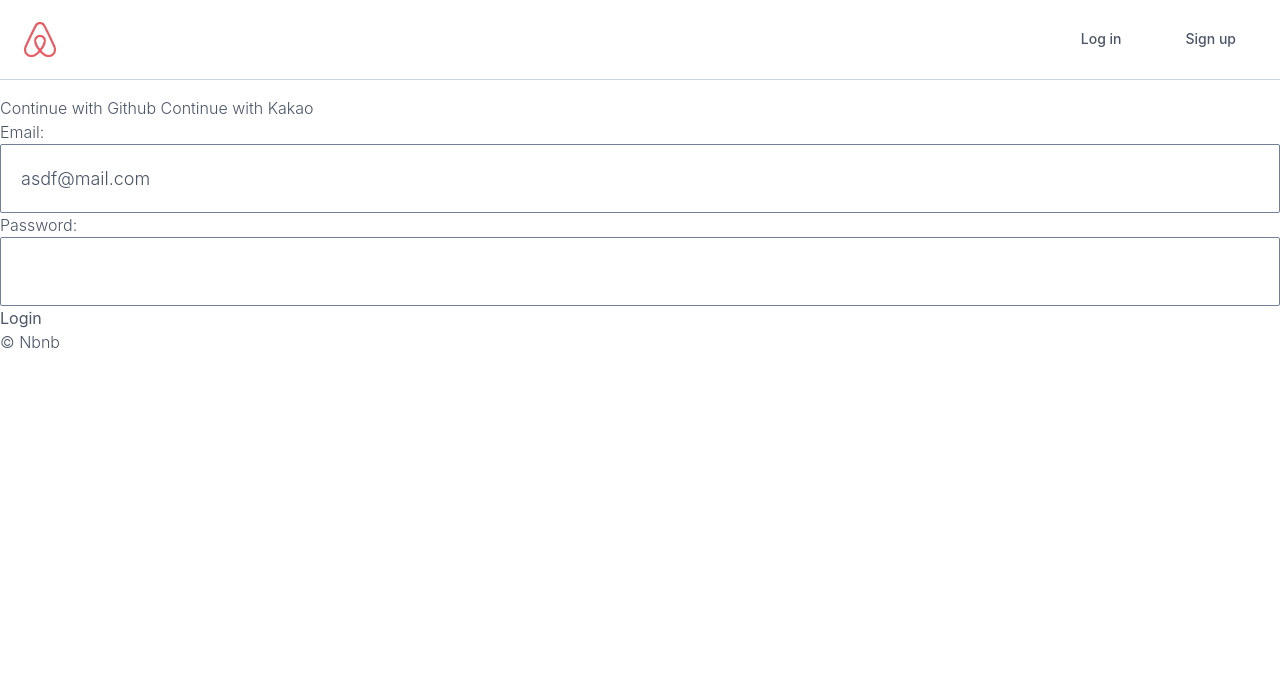
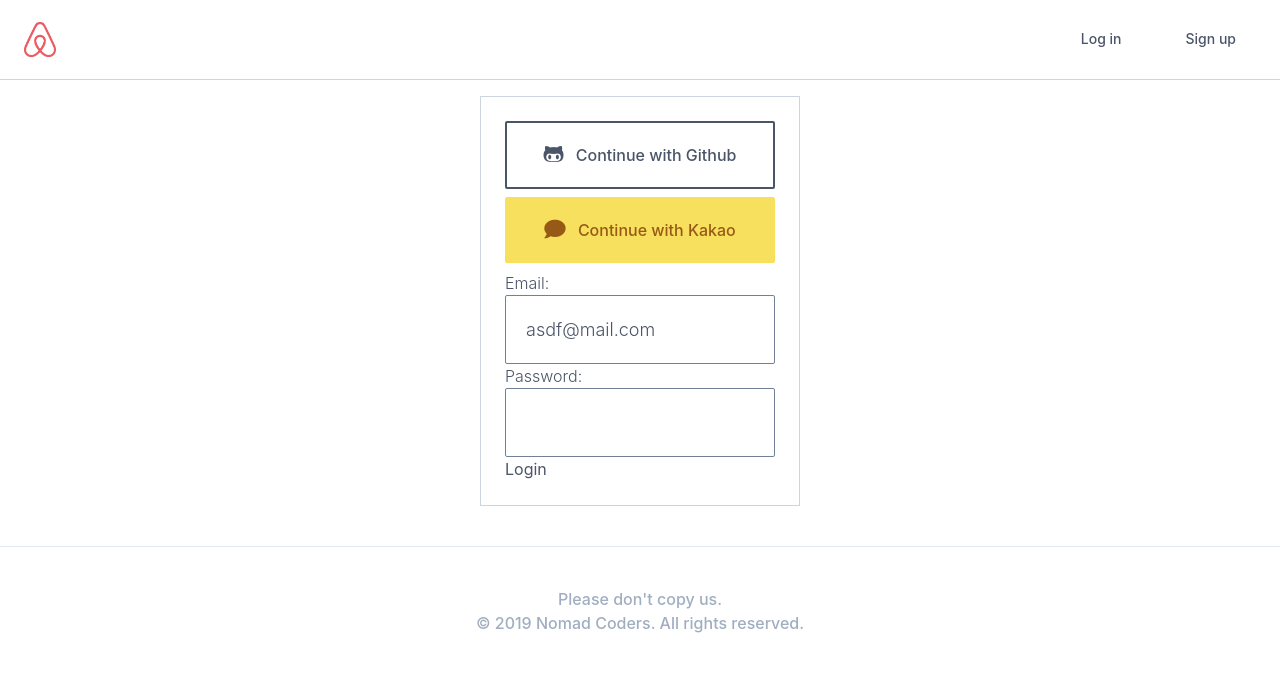
Before and after one commit to agnespark/airbnb-clone, a Django app: page /users/login in a window 1280 px wide. Shown: the top 674 px of the page. Run offline with Django 3.2, Linux system fonts and the light colour scheme; parts of the project's set-up code (start-up, migrations or seed data) failed here and were passed over; some libraries are stand-ins or nearby versions.

Commit message:
#20.8 Footer, Social Login

```diff
--- a/templates/partials/footer.html
+++ b/templates/partials/footer.html
@@ -1,3 +1,6 @@
-<footer>
-    &copy; Nbnb
+<footer class="container mx-auto text-center py-10 border-t font-medium text-gray-500 flex flex-col">
+    <span>
+        Please don't copy us.
+    </span>
+    <span>&copy; 2019 Nomad Coders. All rights reserved.</span>
 </footer>
--- a/templates/partials/room_card.html
+++ b/templates/partials/room_card.html
@@ -1,4 +1,5 @@
 <div class="w-1/4 mb-10 px-2 overflow-hidden">
+    <a href="{% url 'rooms:detail' room.pk %}">
         <div class="w-full h-64 bg-cover bg-center rounded-lg mb-2" style="background-image: url({{room.first_photo}});"></div>
         <div class="flex justify-between mb-2 truncate">
             <div class="w-4/5 overflow-hidden flex">
@@ -12,4 +13,5 @@
             </span>
         </div>
         <span class="text-black w-11/12 block truncate">{{room.name}}</span>
+    </a>
 </div>
--- a/templates/partials/social_login.html
+++ b/templates/partials/social_login.html
@@ -1,8 +1,8 @@
-<div>
-    <a href="{% url 'users:github-login' %}">
-        Continue with Github
+<div class="flex flex-col w-full">
+    <a href="{% url 'users:github-login' %}" class="w-full border-2 font-medium text-gray-700 mb-2 border-gray-700 text-center rounded-sm py-5">
+        <i class="fab fa-github-alt mr-2 fa-lg"></i> Continue with Github
     </a>
-    <a href="{% url 'users:kakao-login' %}">
-        Continue with Kakao
-    </a>
+    <a href="{% url 'users:kakao-login' %}" class="w-full border font-medium text-yellow-800 mb-2 border-yellow-400 text-center rounded-sm py-5 bg-yellow-400 ">
+            <i class="fas fa-comment mr-2 fa-lg"></i> Continue with Kakao
+        </a>
 </div>
--- a/templates/users/login.html
+++ b/templates/users/login.html
@@ -8,6 +8,7 @@
 
 {% block content %}
 
+    <div class="container lg:w-5/12 md:w-1/2 xl:w-1/4 mx-auto my-10 flex flex-col items-center border p-6 border-gray-400">
         {% include 'partials/social_login.html' %}
 
         <form method="POST" action="{% url 'users:login' %}">
@@ -15,4 +16,6 @@
             {{form.as_p}}
             <button>Login</button>
         </form>
+    </div>
+
 {% endblock content %}
```
Lines whose indentation alone changed are shown as unchanged.
